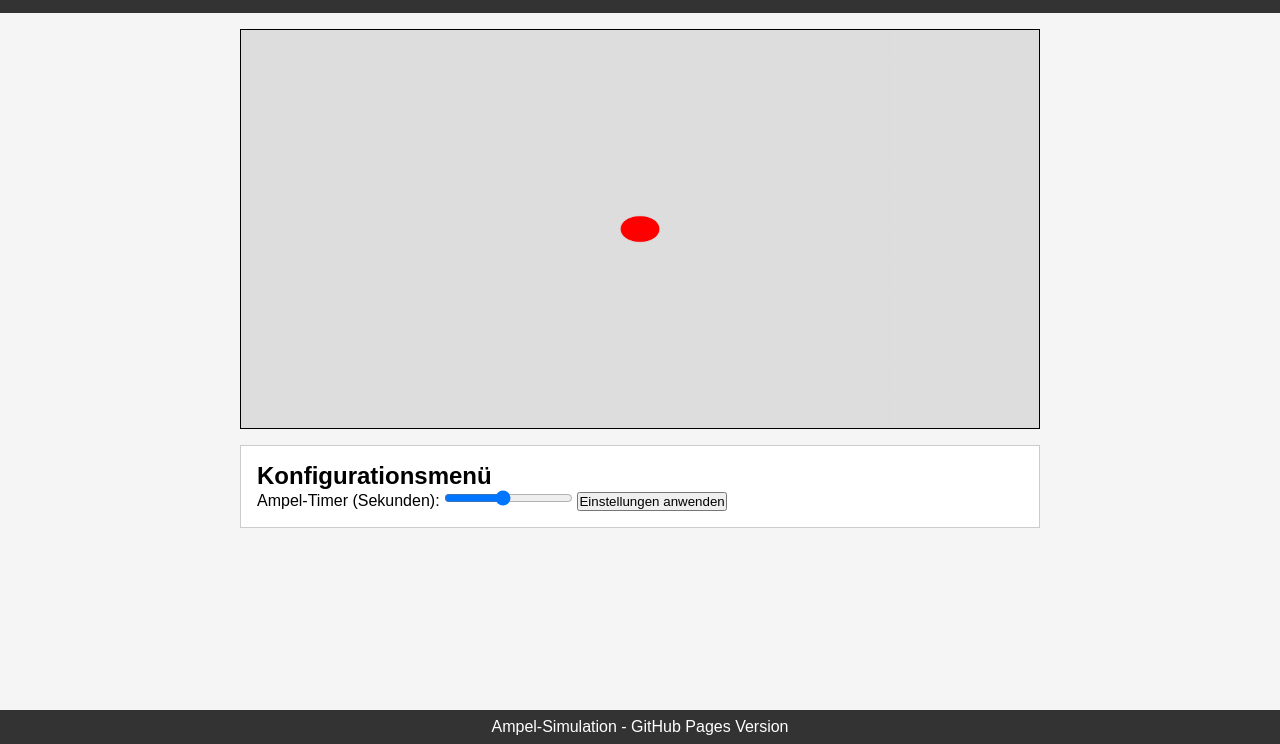
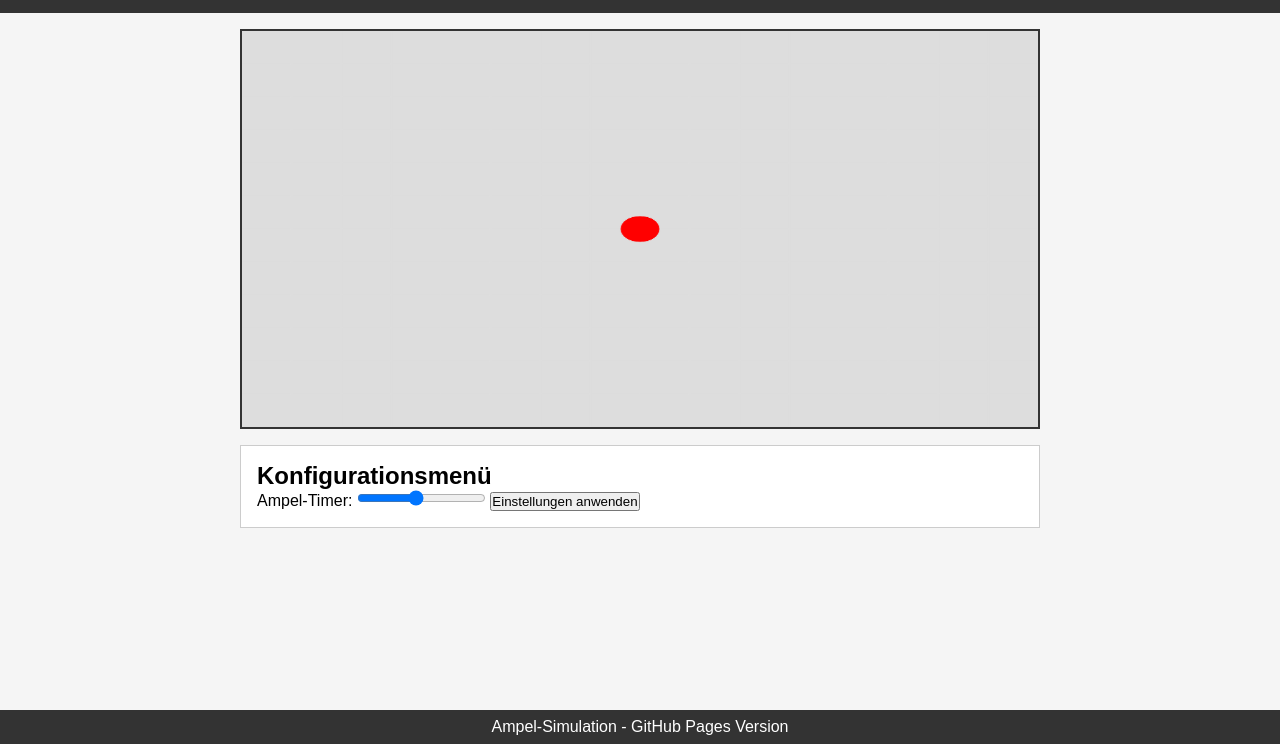
Before and after one commit to lucavt/trafficgeniusonline, a plain HTML site: page index.html in a window 1280 px wide. Shown: the part 56-800 px from the top of the page. Drawn offline with Linux system fonts and the light colour scheme.

Commit message:
Update index.html

```diff
--- a/index.html
+++ b/index.html
@@ -13,13 +13,13 @@
 
   <main>
     <!-- Hier wird die Spielszene (2D-Top-Down Stadt) dargestellt -->
-    <canvas id="gameCanvas" style="border: 1px solid black; width: 100%; max-width: 800px; height: 400px;"></canvas>
+    <canvas id="gameCanvas"></canvas>
 
     <!-- Konfigurationsmenü für die Ampeln -->
     <div id="controlPanel">
       <h2>Konfigurationsmenü</h2>
       <!-- Beispielhafte Steuerelemente -->
-      <label for="ampelTimer">Ampel-Timer (Sekunden):</label>
+      <label for="ampelTimer">Ampel-Timer:</label>
       <input type="range" id="ampelTimer" min="5" max="60" value="30">
       <button id="applySettings">Einstellungen anwenden</button>
     </div>
@@ -29,107 +29,6 @@
     <p>Ampel-Simulation - GitHub Pages Version</p>
   </footer>
 
-  <script>
-    // Main JS Script
-
-    document.addEventListener('DOMContentLoaded', () => {
-      const canvas = document.getElementById('gameCanvas');
-      const ctx = canvas.getContext('2d');
-
-      // Canvas-Größe einstellen
-      canvas.width = 800;
-      canvas.height = 600;
-
-      // TrafficLight-Klasse definieren
-      class TrafficLight {
-        constructor(x, y, timer = 30) {
-          this.x = x;
-          this.y = y;
-          this.timer = timer;
-          this.state = 'rot';
-          this.elapsed = 0;
-          this.stateDurations = {
-            rot: this.timer,
-            gelb: 2,
-            grün: this.timer
-          };
-        }
-
-        update(deltaTime) {
-          this.elapsed += deltaTime;
-          if (this.elapsed >= this.stateDurations[this.state]) {
-            this.changeState();
-            this.elapsed = 0;
-          }
-        }
-
-        changeState() {
-          this.state = this.state === 'rot' ? 'grün' : this.state === 'grün' ? 'gelb' : 'rot';
-          console.log(`Ampel wechselt zu: ${this.state}`);
-        }
-
-        updateTimer(newTimer) {
-          this.timer = newTimer;
-          this.stateDurations.rot = this.timer;
-          this.stateDurations.grün = this.timer;
-        }
-
-        draw(ctx) {
-          ctx.beginPath();
-          ctx.arc(this.x, this.y, 20, 0, Math.PI * 2);
-          ctx.fillStyle = this.state === 'rot' ? 'red' : this.state === 'gelb' ? 'yellow' : 'green';
-          ctx.fill();
-          ctx.stroke();
-        }
-      }
-
-      // Eine Ampel mittig auf dem Canvas platzieren
-      const trafficLight = new TrafficLight(canvas.width / 2, canvas.height / 2, 5);
-
-      let lastTime = performance.now();
-
-      function gameLoop(time) {
-        const deltaTime = (time - lastTime) / 1000;
-        lastTime = time;
-
-        ctx.clearRect(0, 0, canvas.width, canvas.height);
-
-        drawCityGrid();
-
-        trafficLight.update(deltaTime);
-        trafficLight.draw(ctx);
-
-        requestAnimationFrame(gameLoop);
-      }
-
-      function drawCityGrid() {
-        const gridSize = 50;
-        ctx.strokeStyle = '#ddd';
-        for (let x = 0; x <= canvas.width; x += gridSize) {
-          ctx.beginPath();
-          ctx.moveTo(x, 0);
-          ctx.lineTo(x, canvas.height);
-          ctx.stroke();
-        }
-        for (let y = 0; y <= canvas.height; y += gridSize) {
-          ctx.beginPath();
-          ctx.moveTo(0, y);
-          ctx.lineTo(canvas.width, y);
-          ctx.stroke();
-        }
-      }
-
-      requestAnimationFrame(gameLoop);
-
-      // Konfigurationsmenü
-      const applySettingsBtn = document.getElementById('applySettings');
-      applySettingsBtn.addEventListener('click', () => {
-        const timerValue = parseInt(document.getElementById('ampelTimer').value, 10);
-        trafficLight.updateTimer(timerValue);
-        console.log('Ampel-Timer aktualisiert auf:', timerValue);
-        alert('Einstellungen wurden übernommen.');
-      });
-    });
-  </script>
+  <script src="main.js"></script>
 </body>
 </html>
```
